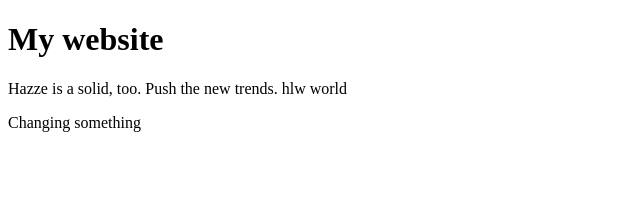
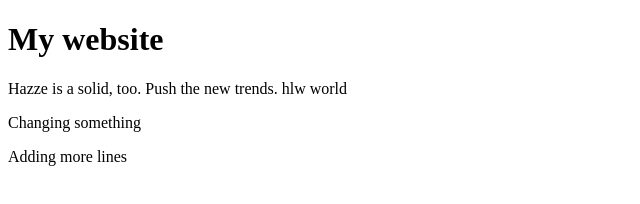
Before and after one commit to Amir-16/my-first-blog, a plain HTML site: page index.html in a window 1280 px wide. Shown: the whole page, without its empty margins (0-640 px from the left). Drawn offline with Linux system fonts and the light colour scheme.

Commit message:
adding more

```diff
--- a/index.html
+++ b/index.html
@@ -9,6 +9,8 @@
 
     <p>Hazze is a solid, too. Push the  new trends.  hlw world </p>
     <p>Changing something </p>
+
+    <p>Adding more lines</p>
 </head>
 <body>
 
```
